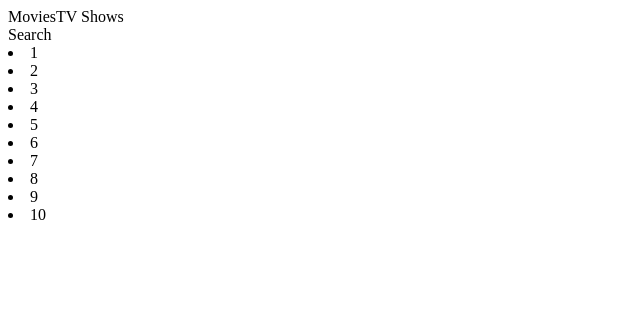
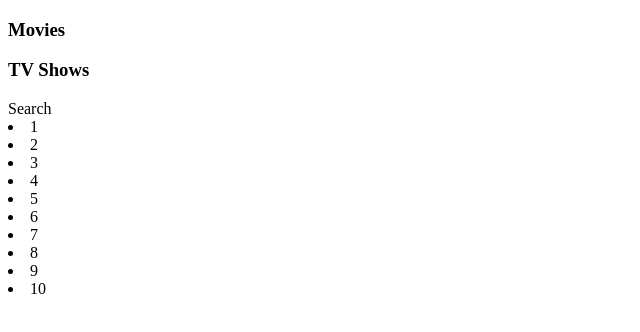
Before and after one commit to zzik/rubicon-tmdb, a React (Create React App) app: page /home in a window 1280 px wide. Shown: the top 332 px of the page, without its empty margins (0-640 px from the left). Built offline with nearby package versions, Linux system fonts and the light colour scheme.

Commit message:
more setting up

```diff
--- a/src/components/SearchBox.tsx
+++ b/src/components/SearchBox.tsx
@@ -1,10 +1,7 @@
 import React, { ReactElement } from 'react'
 
-interface Props {
 
-}
-
-function SearchBox({}: Props): ReactElement {
+function SearchBox(): ReactElement {
   return (
     <div>
       <span>Search</span>
--- a/src/components/Tabs.tsx
+++ b/src/components/Tabs.tsx
@@ -1,14 +1,10 @@
 import React, { ReactElement } from 'react'
 
-interface Props {
-
-}
-
-export default function Tabs({}: Props): ReactElement {
+export default function Tabs(): ReactElement {
   return (
     <div>
-      <a className="movies-tab">Movies</a>
-      <a className="tvshows-tab">TV Shows</a>
+      <h3 className="movies-tab">Movies</h3>
+      <h3 className="tvshows-tab">TV Shows</h3>
     </div>
   )
 }
--- a/src/components/TopTen.tsx
+++ b/src/components/TopTen.tsx
@@ -1,8 +1,6 @@
 import React, { ReactElement } from 'react'
 
-import {TopTenProps} from '../interfaces'
-
-export default function TopTen(props: TopTenProps): ReactElement {
+export default function TopTen(): ReactElement {
   return (
     <div>
       <li>1</li>
```
